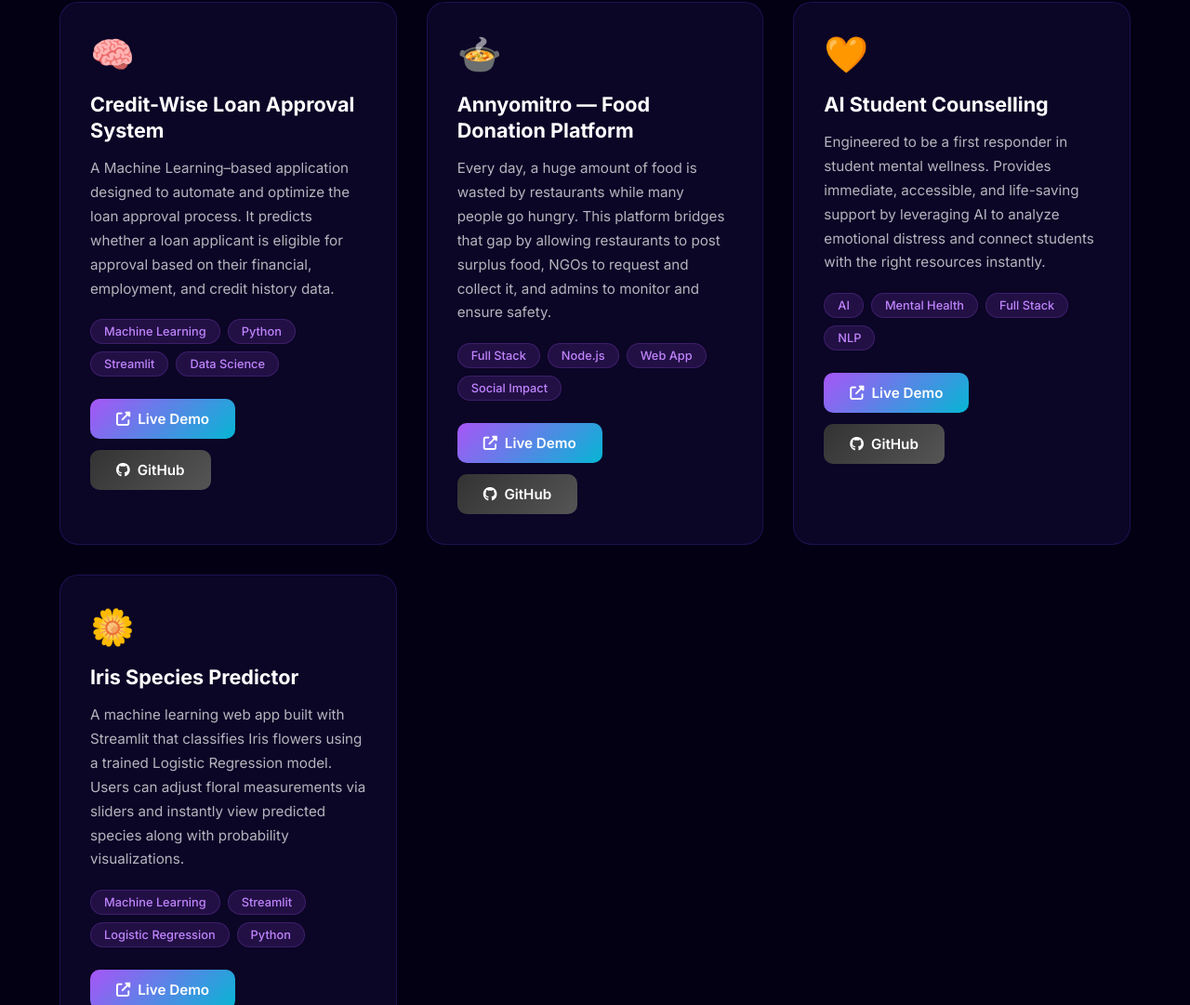
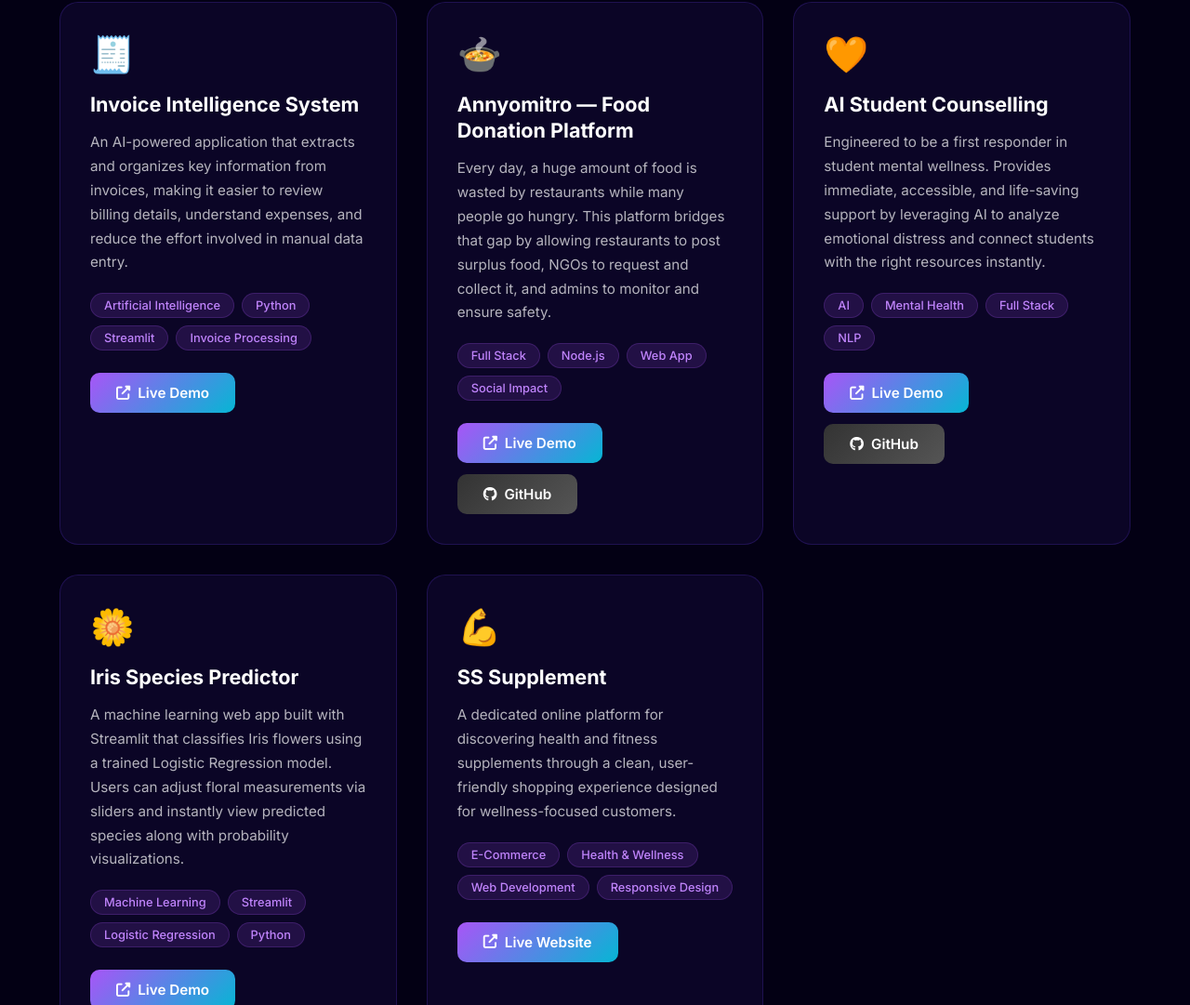
Before and after one commit to bidyut26maji/My_portfolio, a plain HTML site: page index.html in a window 1280 px wide. Shown: the part 2811-3892 px from the top of the page at 93% size. Drawn offline with Linux system fonts and the light colour scheme; a web font is replaced by a local one.

Commit message:
update projects

```diff
--- a/index.html
+++ b/index.html
@@ -2183,7 +2183,7 @@
                 </div>
                 <div class="education-details">
                     <h4 class="education-degree">Intermediate</h4>
-                    <p class="education-school">Board of Higher Secondary Education, W.B.</p>
+                    <p class="education-school">West Bengal Council of Higher Secondary Education (WBCHSE)</p>
                     <p class="education-school">Daspur Vivekananda High School</p>
                     <p class="education-year">2022</p>
                     <span class="education-score">81.00%</span>
@@ -2196,7 +2196,7 @@
                 </div>
                 <div class="education-details">
                     <h4 class="education-degree">Matriculation</h4>
-                    <p class="education-school">Board of Secondary Education, W.B.</p>
+                    <p class="education-school">West Bengal Board of Secondary Education (WBBSE)</p>
                     <p class="education-school">Daspur Vivekananda High School</p>
                     <p class="education-year">2021</p>
                     <span class="education-score">86.71%</span>
@@ -2313,27 +2313,23 @@
         <h2 class="section-title scroll-reveal">My Projects</h2>
 
         <div class="projects-grid">
-            <!-- Credit-Wise Loan System -->
+            <!-- Invoice Intelligence System -->
             <div class="project-card scroll-reveal">
-                <span class="project-icon">&#129504;</span>
-                <h3>Credit-Wise Loan Approval System</h3>
+                <span class="project-icon">&#129534;</span>
+                <h3>Invoice Intelligence System</h3>
                 <p class="project-description">
-                    A Machine Learning–based application designed to automate and optimize the loan approval process.
-                    It predicts whether a loan applicant is eligible for approval based on their financial, employment,
-                    and credit history data.
+                    An AI-powered application that extracts and organizes key information from invoices, making it easier
+                    to review billing details, understand expenses, and reduce the effort involved in manual data entry.
                 </p>
                 <div class="project-tags">
-                    <span class="project-tag">Machine Learning</span>
+                    <span class="project-tag">Artificial Intelligence</span>
                     <span class="project-tag">Python</span>
                     <span class="project-tag">Streamlit</span>
-                    <span class="project-tag">Data Science</span>
+                    <span class="project-tag">Invoice Processing</span>
                 </div>
                 <div style="display: flex; gap: 12px; flex-wrap: wrap;">
-                    <a href="https://creditwiseloanapprovalsystem-qx4kvffdhvy2c2ndpude8d.streamlit.app/" target="_blank" class="project-link">
+                    <a href="https://invoice-intelligence-system1.streamlit.app/" target="_blank" class="project-link">
                         <i class="fas fa-external-link-alt"></i> Live Demo
-                    </a>
-                    <a href="https://github.com/bidyut26maji/CreditWise_Loan_Approval_system" target="_blank" class="project-link" style="background: linear-gradient(135deg, #333, #555);">
-                        <i class="fab fa-github"></i> GitHub
                     </a>
                 </div>
             </div>
@@ -2409,6 +2405,27 @@
                     </a>
                     <a href="https://github.com/bidyut26maji/ML_Model_Deployment" target="_blank" class="project-link" style="background: linear-gradient(135deg, #333, #555);">
                         <i class="fab fa-github"></i> GitHub
+                    </a>
+                </div>
+            </div>
+
+            <!-- SS Supplement -->
+            <div class="project-card scroll-reveal">
+                <span class="project-icon">&#128170;</span>
+                <h3>SS Supplement</h3>
+                <p class="project-description">
+                    A dedicated online platform for discovering health and fitness supplements through a clean,
+                    user-friendly shopping experience designed for wellness-focused customers.
+                </p>
+                <div class="project-tags">
+                    <span class="project-tag">E-Commerce</span>
+                    <span class="project-tag">Health &amp; Wellness</span>
+                    <span class="project-tag">Web Development</span>
+                    <span class="project-tag">Responsive Design</span>
+                </div>
+                <div style="display: flex; gap: 12px; flex-wrap: wrap;">
+                    <a href="https://www.sssupplement.com/" target="_blank" class="project-link">
+                        <i class="fas fa-external-link-alt"></i> Live Website
                     </a>
                 </div>
             </div>
```
